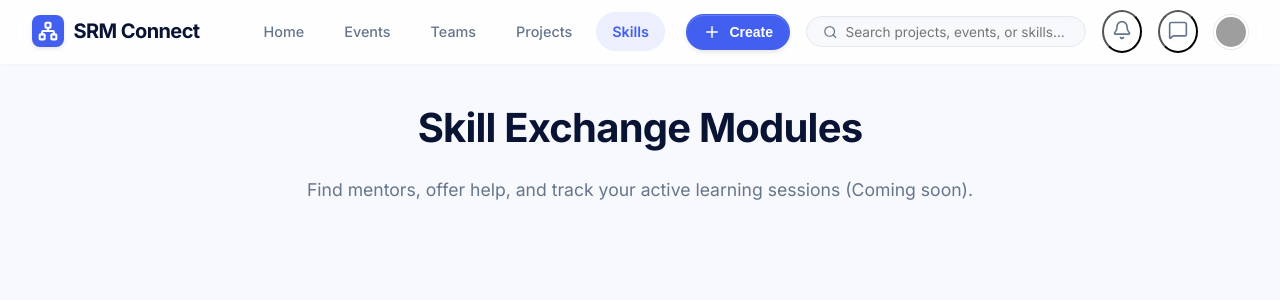
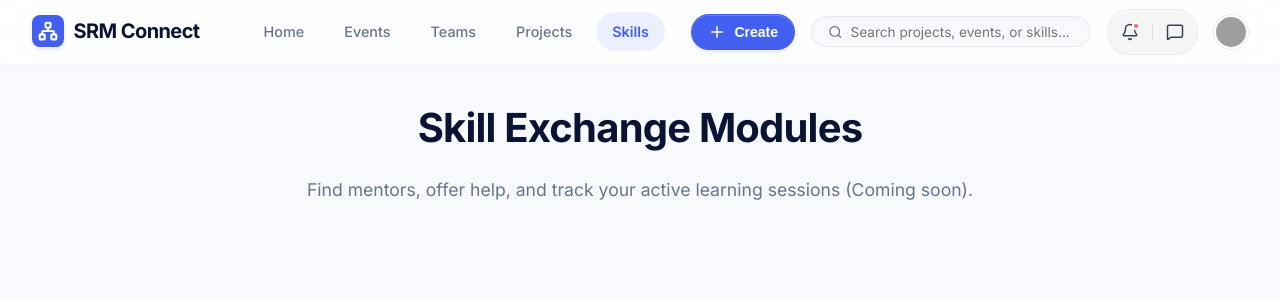
Before and after one commit to swoyamsiddhi/Nexus, a React (Vite) app: page /skills in a window 1280 px wide. Shown: the top 300 px of the page. Built offline with nearby package versions, Linux system fonts and the light colour scheme; grey boxes are pictures that could not be loaded.

Commit message:
style: implement apple-style notification and message action pill

```diff
--- a/src/components/Header.jsx
+++ b/src/components/Header.jsx
@@ -98,12 +98,18 @@ export default function Header() {
           />
         </div>
 
-        <button className="btn-ghost" style={{ padding: '0.5rem', borderRadius: '50%', color: 'var(--text-muted)' }}>
-          <Bell size={20} />
-        </button>
-        <button className="btn-ghost" style={{ padding: '0.5rem', borderRadius: '50%', color: 'var(--text-muted)' }}>
-          <MessageSquare size={20} />
-        </button>
+        <div className="apple-pill">
+          <button className="apple-icon-btn">
+            <Bell size={18} strokeWidth={2} />
+            <span className="notification-dot"></span>
+          </button>
+
+          <div style={{ width: '1px', height: '18px', backgroundColor: 'rgba(15, 23, 42, 0.1)', margin: '0 4px' }}></div>
+
+          <button className="apple-icon-btn">
+            <MessageSquare size={18} strokeWidth={2} />
+          </button>
+        </div>
 
         <div style={{
           width: '34px', height: '34px',
--- a/src/index.css
+++ b/src/index.css
@@ -284,6 +284,57 @@ input[type="checkbox"], input[type="radio"] {
   cursor: pointer;
 }
 
+/* Apple-style Action Pill and Buttons */
+.apple-pill {
+  display: flex;
+  align-items: center;
+  border-radius: var(--radius-full);
+  padding: 4px;
+  background: rgba(15, 23, 42, 0.04);
+  border: 1px solid rgba(15, 23, 42, 0.06);
+  box-shadow: inset 0 1px 2px rgba(255, 255, 255, 0.8), 0 1px 2px rgba(0, 0, 0, 0.02);
+  backdrop-filter: blur(8px);
+  -webkit-backdrop-filter: blur(8px);
+}
+
+.apple-icon-btn {
+  position: relative;
+  display: flex;
+  align-items: center;
+  justify-content: center;
+  width: 36px;
+  height: 36px;
+  border-radius: 50%;
+  border: none;
+  background-color: transparent;
+  color: var(--text-main);
+  opacity: 0.8;
+  cursor: pointer;
+  transition: all 0.2s cubic-bezier(0.4, 0, 0.2, 1);
+}
+
+.apple-icon-btn:hover {
+  background-color: rgba(15, 23, 42, 0.06);
+  opacity: 1;
+  transform: scale(1.05);
+}
+
+.apple-icon-btn:active {
+  transform: scale(0.95);
+  background-color: rgba(15, 23, 42, 0.1);
+}
+
+.notification-dot {
+  position: absolute;
+  top: 8px;
+  right: 8px;
+  width: 8px;
+  height: 8px;
+  background-color: #ff3b30; /* Apple red */
+  border-radius: 50%;
+  border: 2px solid white;
+}
+
 /* Option Cards (for selection menus) */
 .option-card {
   display: flex;
```
